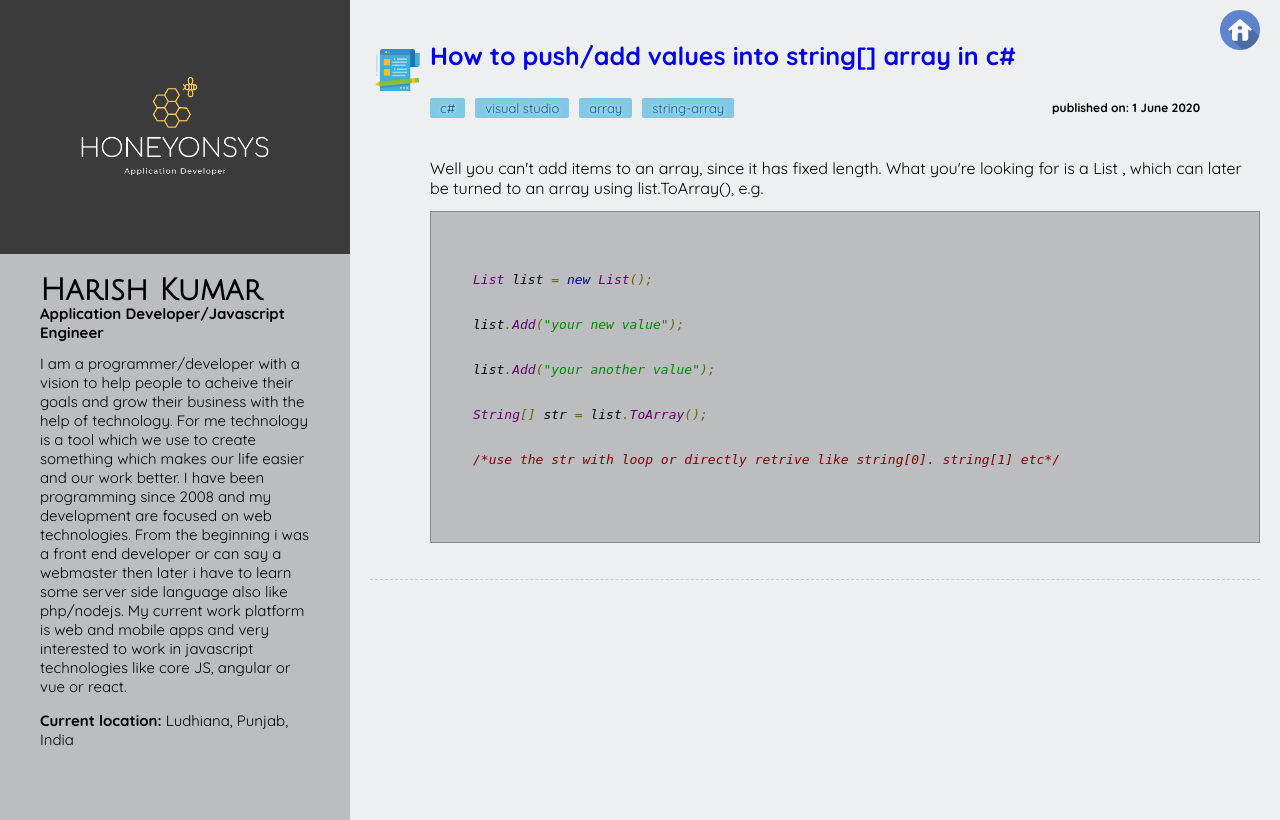
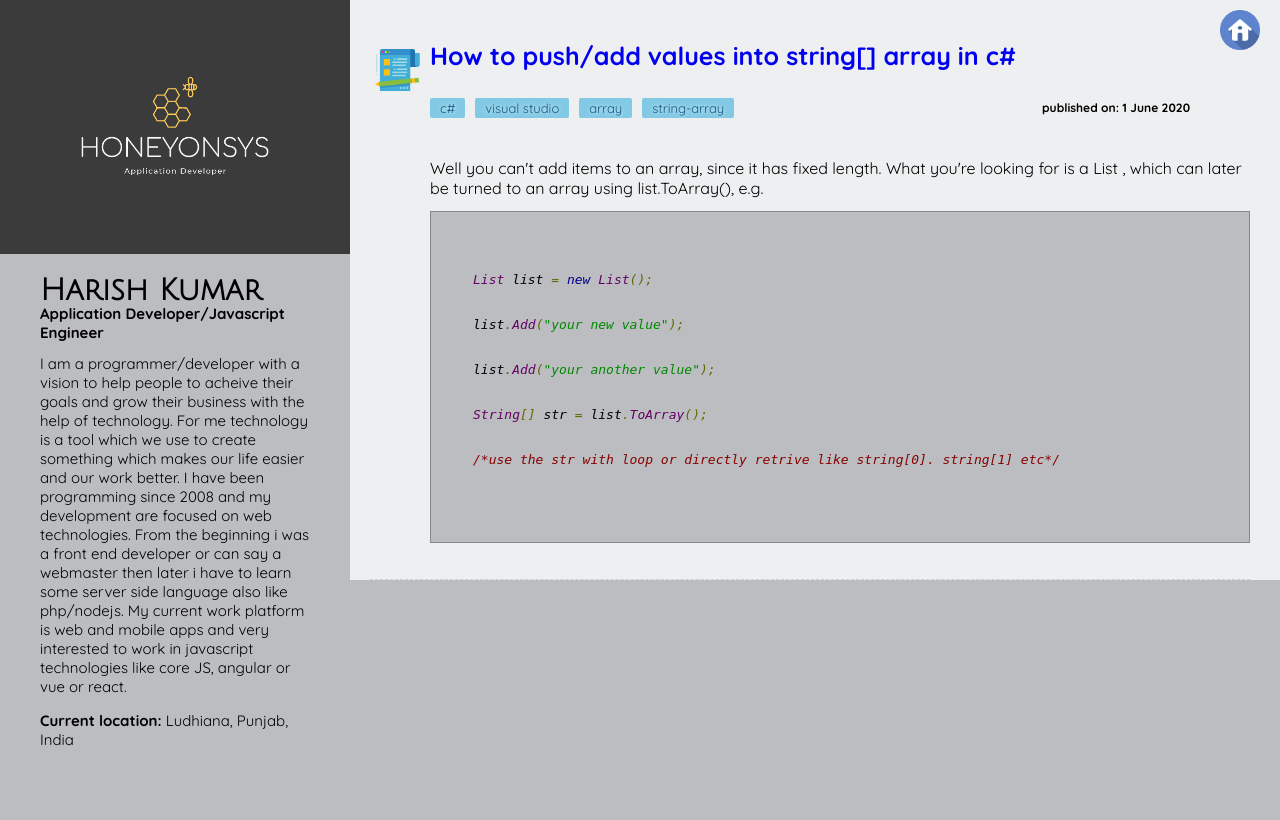
Before and after one commit to honeyonsys/honeyonsys.github.io, a PHP site: the page made by articles/0004-How-to-push-add-values-into-string[]-array-in-c.html in a window 1280 px wide. Shown: the top 820 px of the page. Run offline with PHP 8.4, Linux system fonts and the light colour scheme.

Commit message:
changed some styles

```diff
--- a/assets/css/style.css
+++ b/assets/css/style.css
@@ -12,7 +12,7 @@ font-family: 'Julius Sans One', sans-serif;
 body {
     margin: 0;
     font-family: 'Quicksand', sans-serif;
-    background: #EEEFF0;
+    background: #BBBDC0;
 
 }
 #pageIdentity{
@@ -192,12 +192,14 @@ section{
     color:#000000;
 }
 #rightArea{
-    width: calc(100% - 380px);
+    width: calc(100% - 390px);
     float: left;
-    margin-left: 20px;
+    padding-left: 20px;
+    padding-right:20px;
     height: auto;
+    background: #EEEFF0;
+}
 
-}
 #blogList, #singleBlog{
     width:100%;
     height:auto;
@@ -326,10 +328,14 @@ span.code{
     #leftBar {
         width:100%;
         float: left;
+        min-height:250px;
     }
     #rightArea {
         width:100%;
         float: left;
-        margin-left: 0px;
+        padding-left: 0px;
+        padding-right:0px;
+
     }
+
 }
--- a/assets/js/main.js
+++ b/assets/js/main.js
@@ -32,6 +32,7 @@
 
     // waiting for the content to be loaded completely then setting the height of left bar same as the height of right side area
     setTimeout(function () {
+        /*
         var leftBar = document.getElementById('leftBar');
         var rightBar = document.getElementById('rightArea');
         var screenWidth = screen.width;
@@ -39,7 +40,7 @@
             if (leftBar.clientHeight < rightBar.clientHeight) {
                 leftBar.style.height = rightBar.clientHeight + "px";
             }
-        }
+        }*/
         prettyPrint(); //to highlight the code in the <pre> tags
 
     }, 3000);
```
